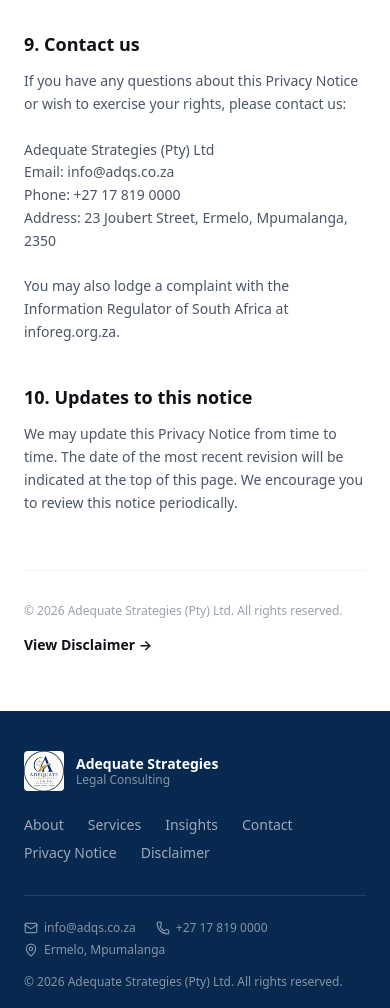
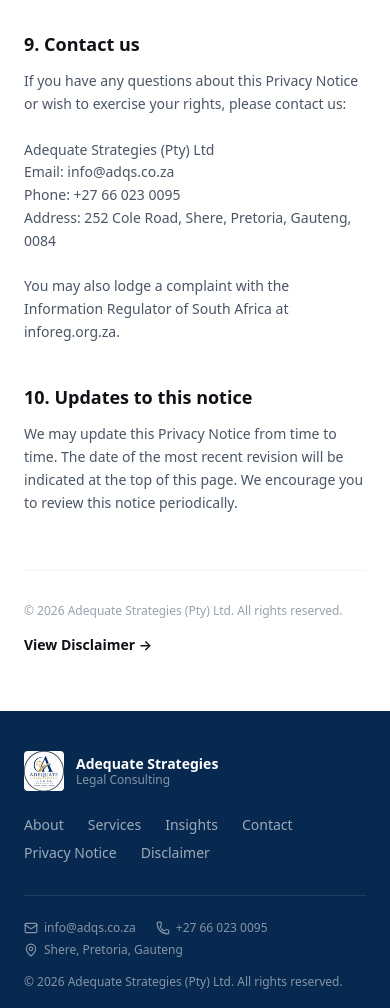
Before and after one commit to kimocks-netizen/adqs-frontend, a React (Vite) app: page /privacy in a window 390 px wide. Shown: the part 3419-4427 px from the top of the page. Built offline with nearby package versions, Linux system fonts and the light colour scheme.

Commit message:
Update address to 252 Cole Road Shere Pretoria and phone to +27 66 023 0095

```diff
--- a/src/components/layout/Footer.tsx
+++ b/src/components/layout/Footer.tsx
@@ -49,10 +49,10 @@ export default function Footer() {
               <Mail className="w-3.5 h-3.5 text-brand-secondary" /> info@adqs.co.za
             </a>
             <a href="tel:+27178190000" className="flex items-center gap-1.5 hover:text-white transition-colors">
-              <Phone className="w-3.5 h-3.5 text-brand-secondary" /> +27 17 819 0000
+              <Phone className="w-3.5 h-3.5 text-brand-secondary" /> +27 66 023 0095
             </a>
             <span className="flex items-center gap-1.5">
-              <MapPin className="w-3.5 h-3.5 text-brand-secondary" /> Ermelo, Mpumalanga
+              <MapPin className="w-3.5 h-3.5 text-brand-secondary" /> Shere, Pretoria, Gauteng
             </span>
           </div>
 
--- a/src/pages/ContactPage.tsx
+++ b/src/pages/ContactPage.tsx
@@ -29,12 +29,12 @@ const INFO = [
   {
     icon: MapPin,
     label: 'Office',
-    value: '23 Joubert Street, Ermelo, Mpumalanga, 2350',
+    value: '252 Cole Road, Shere, Pretoria, Gauteng, 0084',
   },
   {
     icon: Phone,
     label: 'Phone',
-    value: '+27 17 819 0000',
+    value: '+27 66 023 0095',
   },
   {
     icon: Mail,
--- a/src/pages/DisclaimerPage.tsx
+++ b/src/pages/DisclaimerPage.tsx
@@ -33,7 +33,7 @@ const SECTIONS = [
   },
   {
     title: '8. Contact',
-    body: `If you have any questions about this Disclaimer, please contact us:\n\nAdequate Strategies (Pty) Ltd\nEmail: info@adqs.co.za\nPhone: +27 17 819 0000\nAddress: 23 Joubert Street, Ermelo, Mpumalanga, 2350`,
+    body: `If you have any questions about this Disclaimer, please contact us:\n\nAdequate Strategies (Pty) Ltd\nEmail: info@adqs.co.za\nPhone: +27 66 023 0095\nAddress: 252 Cole Road, Shere, Pretoria, Gauteng, 0084`,
   },
 ];
 
--- a/src/pages/PrivacyPage.tsx
+++ b/src/pages/PrivacyPage.tsx
@@ -37,7 +37,7 @@ const SECTIONS = [
   },
   {
     title: '9. Contact us',
-    body: `If you have any questions about this Privacy Notice or wish to exercise your rights, please contact us:\n\nAdequate Strategies (Pty) Ltd\nEmail: info@adqs.co.za\nPhone: +27 17 819 0000\nAddress: 23 Joubert Street, Ermelo, Mpumalanga, 2350\n\nYou may also lodge a complaint with the Information Regulator of South Africa at inforeg.org.za.`,
+    body: `If you have any questions about this Privacy Notice or wish to exercise your rights, please contact us:\n\nAdequate Strategies (Pty) Ltd\nEmail: info@adqs.co.za\nPhone: +27 66 023 0095\nAddress: 252 Cole Road, Shere, Pretoria, Gauteng, 0084\n\nYou may also lodge a complaint with the Information Regulator of South Africa at inforeg.org.za.`,
   },
   {
     title: '10. Updates to this notice',
--- a/src/pages/admin/AdminDashboardPage.tsx
+++ b/src/pages/admin/AdminDashboardPage.tsx
@@ -202,7 +202,7 @@ export default function AdminDashboardPage() {
                     <p className="text-xs text-gray-400 shrink-0 ml-2">{s.views}</p>
                   </div>
                   <div className="h-1.5 bg-gray-100 rounded-full overflow-hidden">
-                    <div className="h-full bg-brand-gradient rounded-full" style={{ width: `${pct}%` }} />
+                    <div className="h-full bg-gold-gradient rounded-full" style={{ width: `${pct}%` }} />
                   </div>
                 </div>
               );
--- a/src/pages/admin/ArticleEditorPage.tsx
+++ b/src/pages/admin/ArticleEditorPage.tsx
@@ -131,7 +131,8 @@ export default function ArticleEditorPage() {
           <motion.div initial={{ opacity: 0, y: 16 }} animate={{ opacity: 1, y: 0 }} className="bg-white rounded-xl shadow-card border border-gray-100 p-6 space-y-5">
             <div>
               <label className="block text-xs font-semibold text-gray-600 mb-1.5">Title *</label>
-              <input name="title" value={form.title} onChange={handleChange} placeholder="Article title…" className={inputClass} />
+              <input name="title" value={form.title} onChange={handleChange} placeholder="Article title…" maxLength={70} className={inputClass} />
+              <p className={`text-xs mt-1 text-right ${form.title.length > 60 ? 'text-red-400' : 'text-gray-400'}`}>{form.title.length}/70</p>
             </div>
             <div>
               <label className="block text-xs font-semibold text-gray-600 mb-1.5">
--- a/src/pages/admin/DocumentEditorPage.tsx
+++ b/src/pages/admin/DocumentEditorPage.tsx
@@ -184,7 +184,7 @@ export default function DocumentEditorPage() {
             <img src={logo} alt="ADQS" style={{ height: '40px', width: 'auto', borderRadius: '4px' }} />
             <div>
               <div style={{ fontWeight: 700, fontSize: '13px', color: '#0B2854' }}>Adequate Strategies (Pty) Ltd</div>
-              <div style={{ fontSize: '11px', color: '#888' }}>Legal Consulting · Ermelo, Mpumalanga</div>
+              <div style={{ fontSize: '11px', color: '#888' }}>Legal Consulting · Shere, Pretoria, Gauteng</div>
             </div>
           </div>
           <div style={{ textAlign: 'right' }}>
@@ -209,7 +209,7 @@ export default function DocumentEditorPage() {
 
         {/* Footer */}
         <div style={{ position: 'relative', zIndex: 1, borderTop: '1px solid #e5e7eb', marginTop: '40px', paddingTop: '10px', display: 'flex', justifyContent: 'space-between', fontSize: '10px', color: '#aaa' }}>
-          <span>Adequate Strategies (Pty) Ltd · 23 Joubert Street, Ermelo · info@adqs.co.za</span>
+          <span>Adequate Strategies (Pty) Ltd · 252 Cole Road, Shere, Pretoria · info@adqs.co.za</span>
           <span>Confidential</span>
         </div>
       </div>
```
